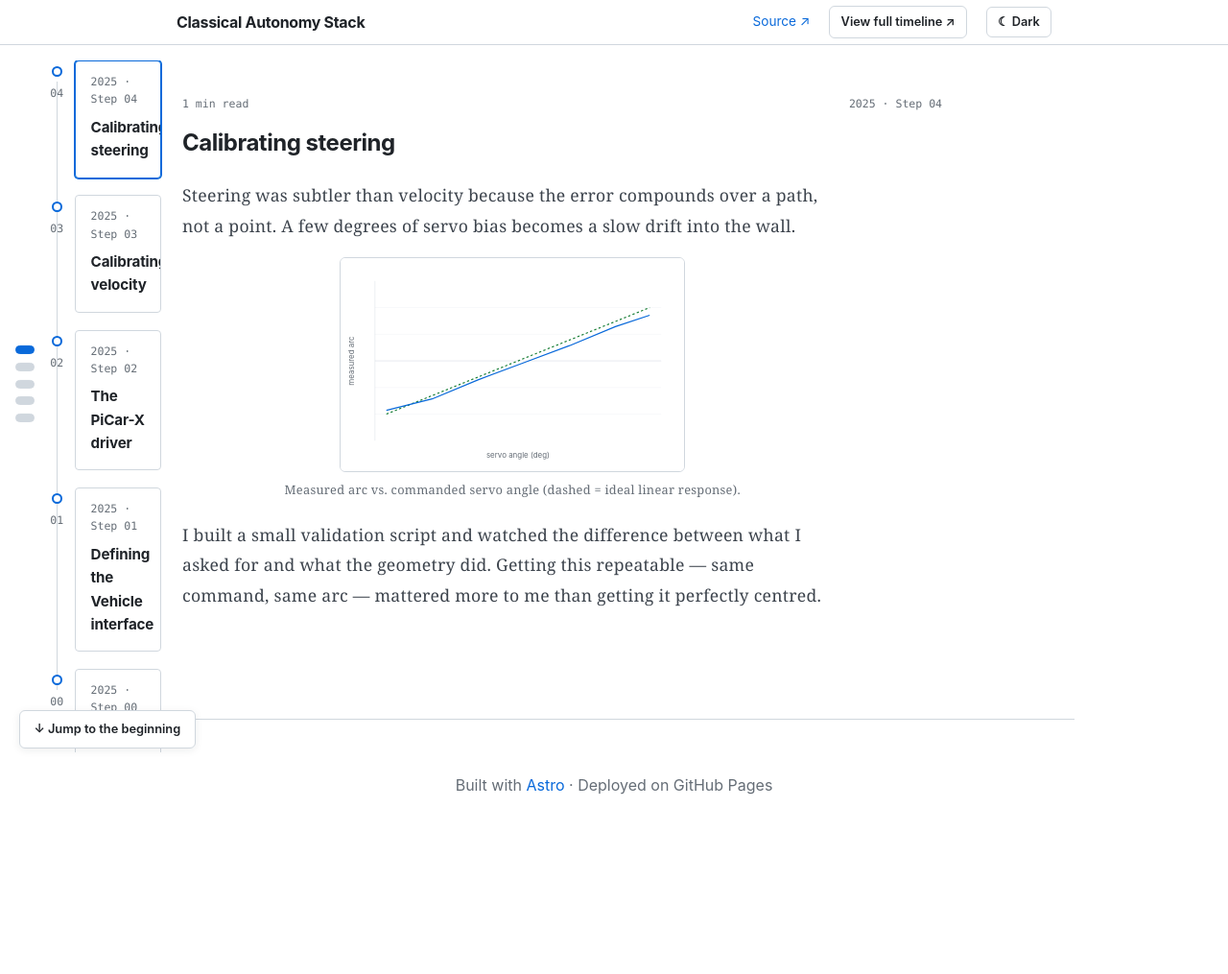
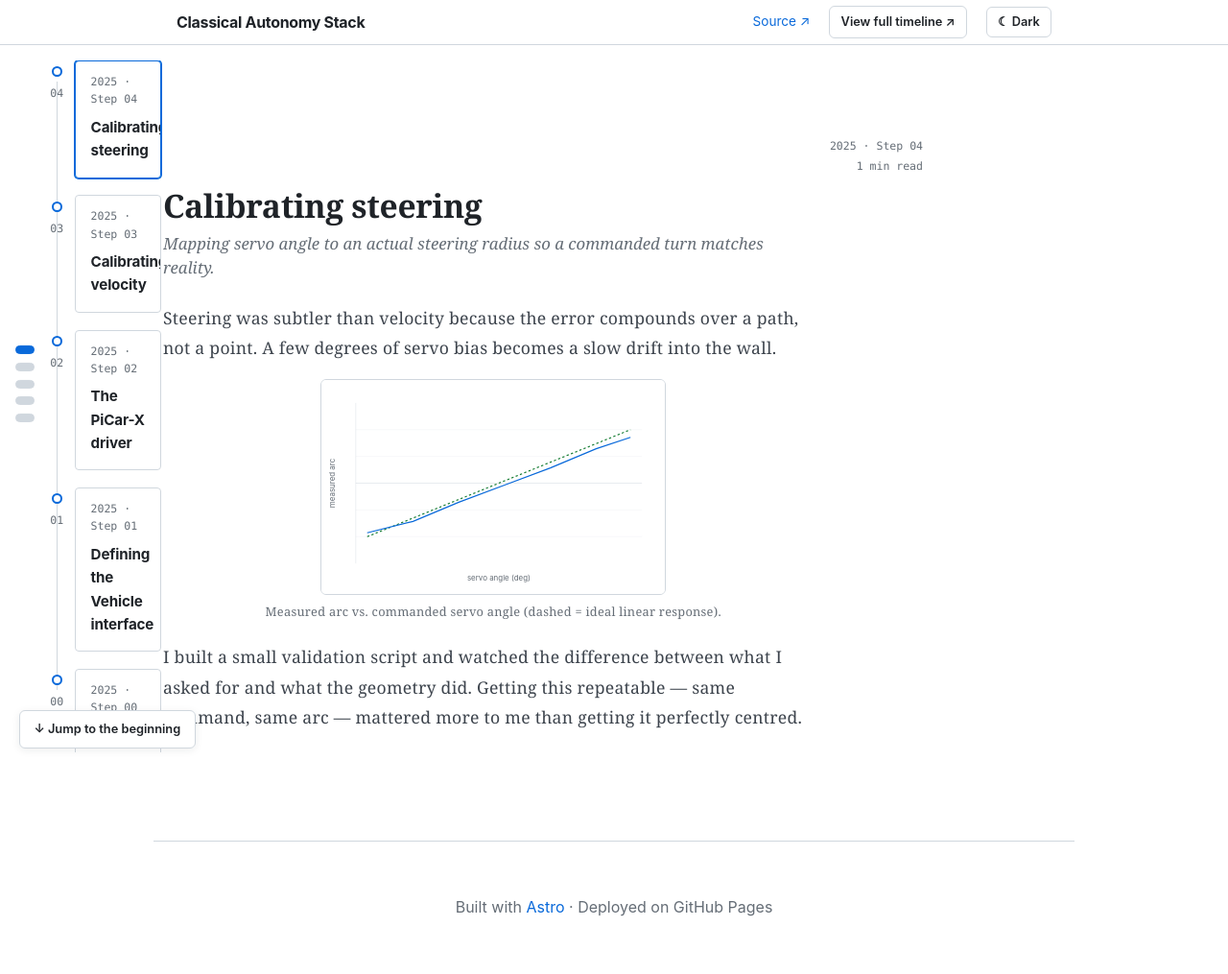
Before and after one commit to herrnel/classical-autonomy-stack, an Astro site in the folder site/: page / in a window 1280 px wide. Shown: the whole page at 96% size. Before the commit the page ends 887 px from the top, so only its background shows below. Built offline with nearby package versions, Linux system fonts and the light colour scheme; Astro itself is replaced by a stand-in of ours.

Commit message:
Journal: read time below date, bigger Georgia title, summary below title, shifted down and 70px left

```diff
--- a/site/src/pages/index.astro
+++ b/site/src/pages/index.astro
@@ -78,10 +78,11 @@ const items = modules
             return (
             <article class="detail" data-id={f.step}>
               <div class="detail-head">
+                <span class="date">{f.date}</span>
                 <span class="read-time">{f.readTime}</span>
-                <span class="date">{f.date}</span>
               </div>
               <h2 class="detail-title">{f.title}</h2>
+              <p class="detail-summary">{f.summary}</p>
               <div class="prose">
                 <Content />
               </div>
@@ -291,7 +292,7 @@ const items = modules
         width: var(--jw);
         margin-left: auto;      /* centre the journal on screen */
         margin-right: auto;
-        transform: translateX(-50px);  /* shift the journal slightly left */
+        transform: translateX(-70px);  /* shift the journal slightly left */
         opacity: 1;
       }
       :global(html.reading) .has-selection .timeline {
@@ -315,14 +316,15 @@ const items = modules
       :global(html.reading) .has-selection .card p,
       :global(html.reading) .has-selection .card .open-hint { display: none; }
     }
-    .detail { display: none; padding: 0.25rem 0.5rem 2rem 0; }
+    .detail { display: none; padding: 3rem 0.5rem 2rem 0; }
     .detail.active { display: block; }
-    .detail-head { display: flex; align-items: center; justify-content: space-between; gap: 1rem; margin-bottom: 0.75rem; }
+    .detail-head { display: flex; flex-direction: column; align-items: flex-end; gap: 0.15rem; margin-bottom: 0.75rem; }
     .detail-head > div { display: flex; align-items: center; gap: 0.75rem; }
     .read-time { font-family: ui-monospace, SFMono-Regular, Menlo, monospace; font-size: 0.72rem; color: var(--muted); }
     .close { border: 1px solid var(--border); background: var(--panel); color: var(--muted); font: inherit; font-size: 0.78rem; padding: 0.3rem 0.6rem; border-radius: 6px; cursor: pointer; }
     .close:hover { border-color: var(--accent); color: var(--accent); }
-    .detail-title { margin: 0 0 1.25rem; font-size: 1.5rem; font-weight: 700; letter-spacing: -0.02em; }
+    .detail-title { margin: 0 0 0.5rem; font-family: Georgia, 'Times New Roman', serif; font-size: 2.1rem; font-weight: 700; letter-spacing: -0.01em; line-height: 1.15; }
+    .detail-summary { margin: 0 0 1.5rem; font-family: Georgia, 'Times New Roman', serif; font-size: 1.05rem; font-style: italic; color: var(--muted); line-height: 1.5; max-width: 70ch; }
     /* Rendered Markdown journal body (Shiki/markdown HTML has no scope id, so use :global) */
     .prose { max-width: 70ch; font-family: Georgia, 'Times New Roman', serif; font-size: 1.1rem; letter-spacing: 0.015em; -webkit-font-smoothing: antialiased; }
     .prose :global(h2), .prose :global(h3) { margin: 1.75rem 0 0.6rem; font-size: 1.05rem; font-weight: 650; color: var(--accent-2); clear: both; }
```
